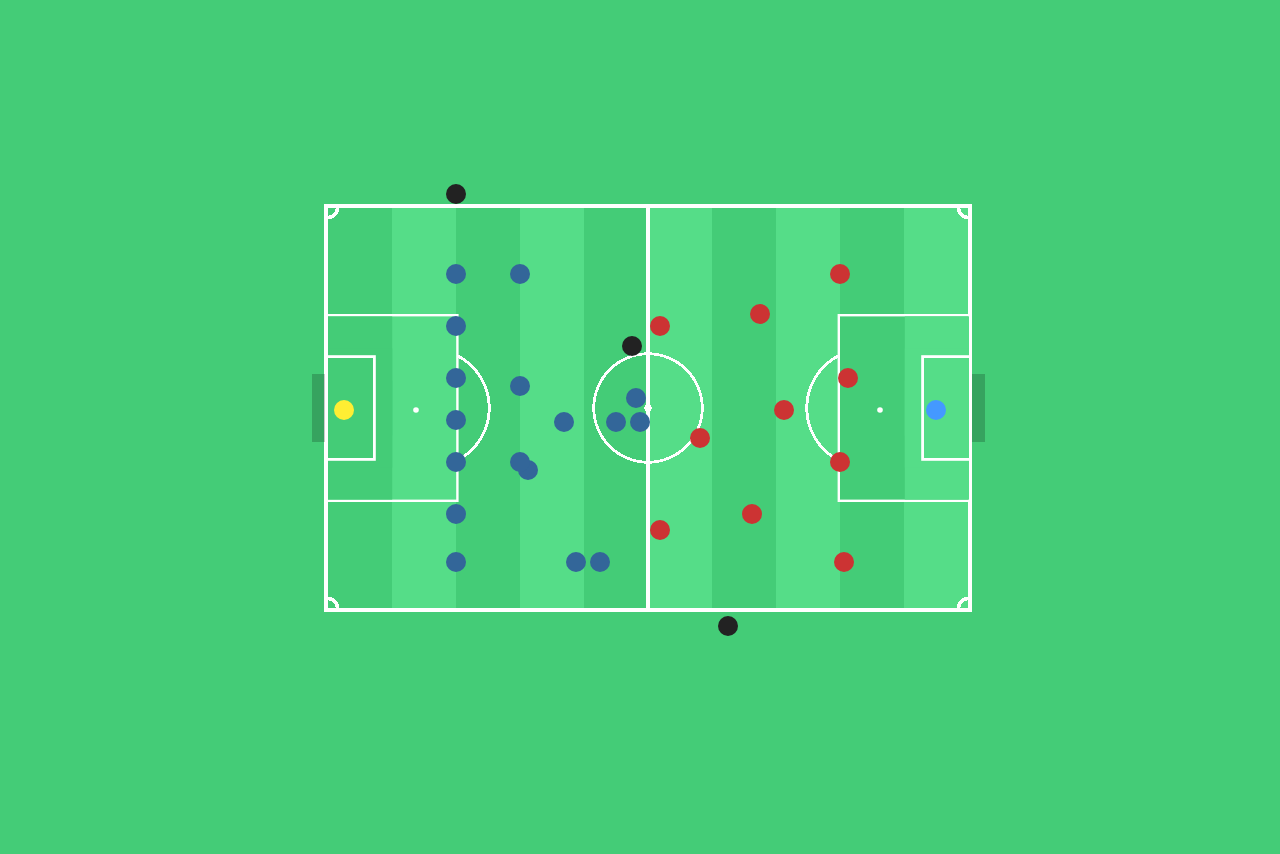
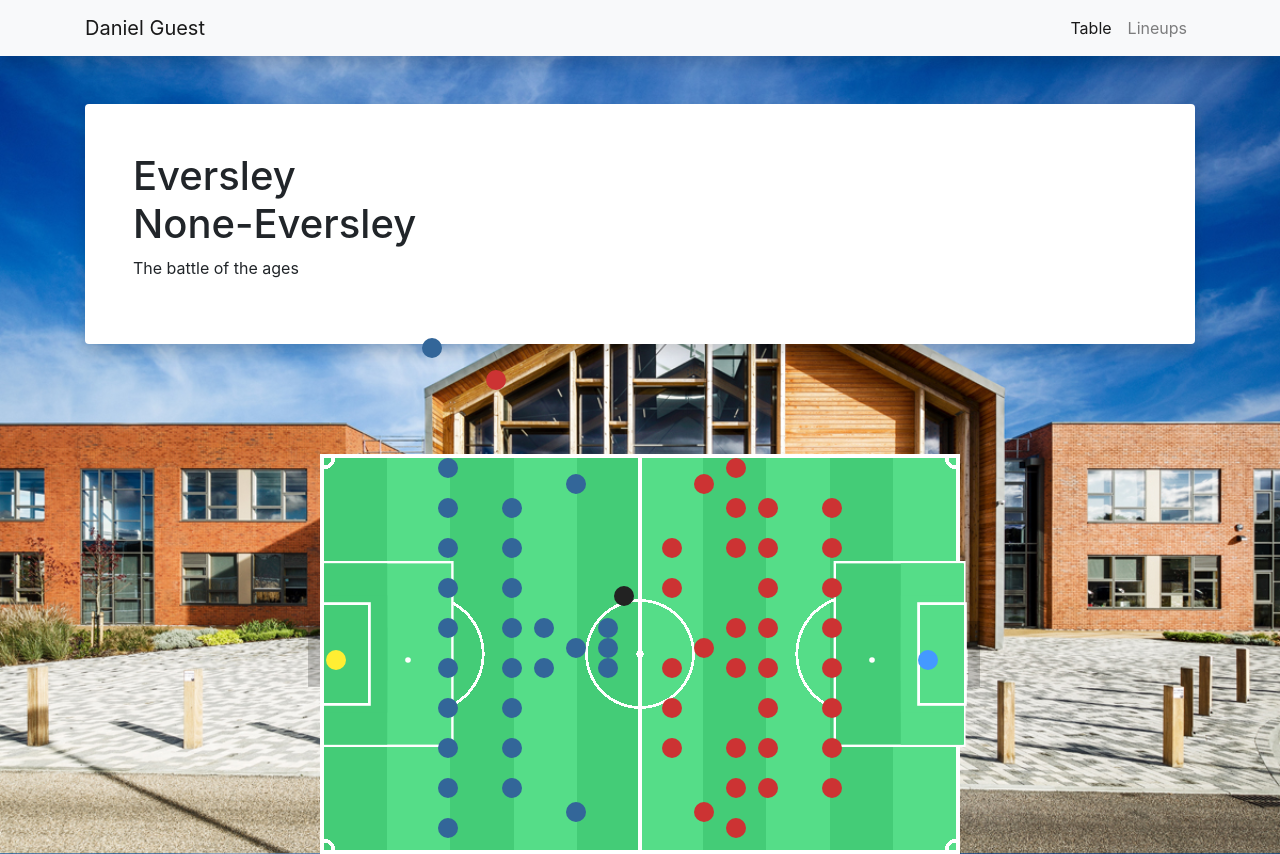
Before and after one commit to daniginho/lunchtime_games, a plain HTML site: page lineups.html in a window 1280 px wide. Before the commit the page ends 800 px from the top, so only its background shows below. Drawn offline with nearby package versions, Linux system fonts and the light colour scheme.

Commit message:
changed formation and got the hover bar working

```diff
--- a/lineups.html
+++ b/lineups.html
@@ -4,22 +4,34 @@
     <meta charset="UTF-8">
     <meta http-equiv="X-UA-Compatible" content="IE=edge">
     <meta name="viewport" content="width=device-width, initial-scale=1.0">
+    <link rel="stylesheet" href="https://stackpath.bootstrapcdn.com/bootstrap/4.4.1/css/bootstrap.min.css" integrity="sha384-Vkoo8x4CGsO3+Hhxv8T/Q5PaXtkKtu6ug5TOeNV6gBiFeWPGFN9MuhOf23Q9Ifjh" crossorigin="anonymous">
+    <script src="https://kit.fontawesome.com/9bcbdf686a.js" crossorigin="anonymous"></script>
+    <link rel="preconnect" href="https://fonts.gstatic.com">
+  <link href="https://fonts.googleapis.com/css2?family=Lato:wght@300;400;700;900&family=Mukta:wght@300;400;600;700;800&family=Noto+Sans:wght@400;700&display=swap" rel="stylesheet">
     <title>Document</title>
     <style type="text/css">
-html {
-  --green: #4c7;
-  --light: #5d8;
-  background: var(--green);
+              html, body {
+          min-height: 100%;
+      }
+      body {
+        background: url('bohunt.jpg') no-repeat center center fixed;
+          -webkit-background-size: cover;
+          -moz-background-size: cover;
+          background-size: cover;
+          -o-background-size: cover;
       }
 
-body {
+        .pitch{
         position: absolute;
-  top: 50%;
+        top: 229%;
         left: 50%;
         transform: translate(-50%, -50%);
         width: 80vmin;
         height: 50vmin;
         border: 0.5vmin solid white;
+        --green: #4c7;
+        --light: #5d8;
+        background: var(--green);
         background-image:
             radial-gradient(circle at 0% 0%, transparent 1%, white 0 1.5%, transparent 0),
             radial-gradient(circle at 100% 0%, transparent 1%, white 0 1.5%, transparent 0),
@@ -31,9 +43,10 @@ body {
             radial-gradient(circle at 84% 50%, transparent 10%, white 0 10.5%, transparent 0),
             linear-gradient(to right, transparent 49.75%, white 0 50.25%, transparent 0),
             repeating-linear-gradient(to right, var(--green) 0 10%, var(--light) 0 20%);
+
         }
 
-body::before {
+        .pitch::before {
         content:"";
         display: block;
         position: absolute;
@@ -62,7 +75,7 @@ body::before {
             78.5vmin 0 0 -2vmin #0003
         }
 
-body::after {
+        .pitch::after {
         content: "";
         white-space: pre;
         display: flex;
@@ -85,42 +98,113 @@ body::after {
             29vmin 29vmin 0 -0.9vmin white,
 
             -38vmin 29vmin #fe3,
-    -24vmin 12vmin #369,
-    -24vmin 18.5vmin #369,
+            -24vmin 5vmin #369,
+            -24vmin 10vmin #369,
+            -24vmin 15vmin #369,
+            -24vmin 20vmin #369,
             -24vmin 25vmin #369,
-    -24vmin 30.25vmin #369,
-    -24vmin 35.5vmin #369,
-    -24vmin 48vmin #369,
-    -24vmin 42vmin #369,
-    -16vmin 12vmin #369,
-    -16vmin 26vmin #369,
-    -16vmin 35.5vmin #369,
-    -9vmin 48vmin #369,
-    -1.5vmin 27.5vmin #369,
-    -1vmin 30.5vmin #369,
-    -4vmin 30.5vmin #369,
-    -6vmin 48vmin #369,
-    -10.5vmin 30.5vmin #369,
-    -15vmin 36.5vmin #369,
+            -24vmin 30vmin #369,
+            -24vmin 35vmin #369,
+            -24vmin 40vmin #369,
+            -24vmin 45vmin #369,
+            -24vmin 50vmin #369,
+            -16vmin 10vmin #369,
+            -16vmin 15vmin #369,
+            -16vmin 20vmin #369,
+            -16vmin 25vmin #369,
+            -16vmin 30vmin #369,
+            -16vmin 35vmin #369,
+            -16vmin 40vmin #369,
+            -16vmin 45vmin #369,
+            -8vmin  48vmin #369,
+            -8vmin  7vmin #369,
+            -12vmin 30vmin #369,
+            -12vmin 25vmin #369,
+            -8vmin 27.5vmin #369,
+            -4vmin 27.5vmin #369,
+            -4vmin 30vmin #369,
+            -4vmin 25vmin #369,
+            -26vmin -10vmin #369,
+            -18vmin -6vmin #c33,
+
+
+
+
 
             36vmin 29vmin #49f,
-    24vmin 12vmin #c33,
-    25vmin 25vmin #c33,
-    24vmin 35.5vmin #c33,
-    24.5vmin 48vmin #c33,
-    14vmin 17vmin #c33,
-    17vmin 29vmin #c33,
-    13vmin 42vmin #c33,
-    1.5vmin 44vmin #c33,
-    1.5vmin 18.5vmin #c33,
-    6.5vmin 32.5vmin #c33,
+            24vmin 10vmin #c33,
+            24vmin 15vmin #c33,
+            24vmin 20vmin #c33,
+            24vmin 25vmin #c33,
+            24vmin 30vmin #c33,
+            24vmin 35vmin #c33,
+            24vmin 40vmin #c33,
+            24vmin 45vmin #c33,
 
-    -2vmin 21vmin #222,
-    10vmin 56vmin #222,
-    -24vmin 2vmin #222
+            16vmin 10vmin #c33,
+            16vmin 15vmin #c33,
+            16vmin 20vmin #c33,
+            16vmin 25vmin #c33,
+            16vmin 30vmin #c33,
+            16vmin 35vmin #c33,
+            16vmin 40vmin #c33,
+            16vmin 45vmin #c33,
+            8vmin  48vmin #c33,
+            8vmin  7vmin #c33,
+            12vmin 30vmin #c33,
+            12vmin 25vmin #c33,
+            12vmin 40vmin #c33,
+            12vmin 45vmin #c33,
+            12vmin 50vmin #c33,
+            12vmin 5vmin #c33,
+            12vmin 10vmin #c33,
+            12vmin 15vmin #c33,
+            8vmin 27.5vmin #c33,
+            4vmin 15vmin #c33,
+            4vmin 30vmin #c33,
+            4vmin 20vmin #c33,
+            4vmin 35vmin #c33,
+            4vmin 40vmin #c33,
+
+            -2vmin 21vmin #222
+
+
 }
       </style>
 </head>
 <body>
+    <nav class="navbar navbar-expand-lg navbar-light bg-light static-top mb-5 shadow">
+        <div class="container">
+          <a class="navbar-brand" href="#">Daniel Guest</a>
+          <button class="navbar-toggler" type="button" data-toggle="collapse" data-target="#navbarResponsive" aria-controls="navbarResponsive" aria-expanded="false" aria-label="Toggle navigation">
+                <span class="navbar-toggler-icon"></span>
+              </button>
+          <div class="collapse navbar-collapse" id="navbarResponsive">
+            <ul class="navbar-nav ml-auto">
+              <li class="nav-item active">
+                  <a class="nav-link" href="index.html">Table
+                        <span class="sr-only">(current)</span>
+                      </a>
+                </li>
+              <li class="nav-item">
+                <a class="nav-link" href="lineups.html">Lineups</a>
+              </li>
+            </ul>
+          </div>
+        </div>
+      </nav>
+      <!-- Page Content -->
+ <div class="container">
+    <div class="card border-0 shadow my-5">
+      <div class="card-body p-5">
+        <h1 class="center">Eversley<br>None-Eversley</h1>
+        <p class="center2" >The battle of the ages</p>
+    <div class="pitch"></div>
+
+
+
+    </div>
+  </div>
+</div>
 </body>
 </html>
```
Lines whose indentation alone changed are shown as unchanged.
